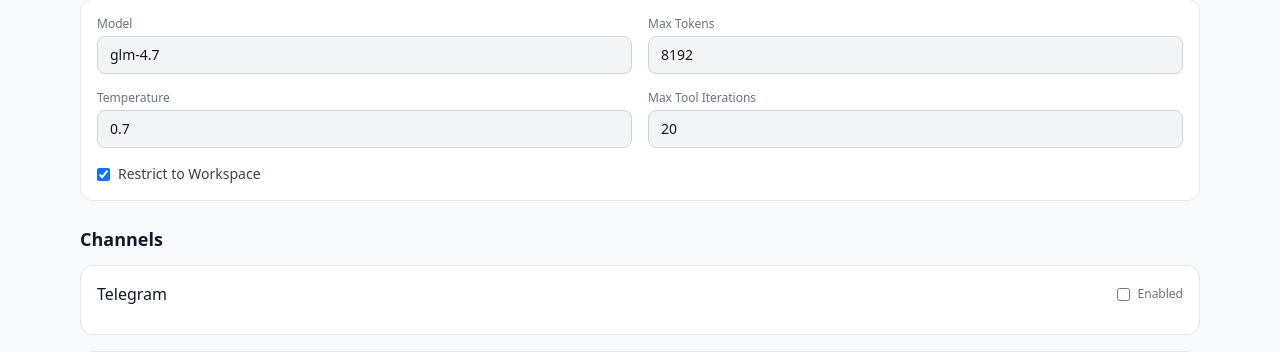
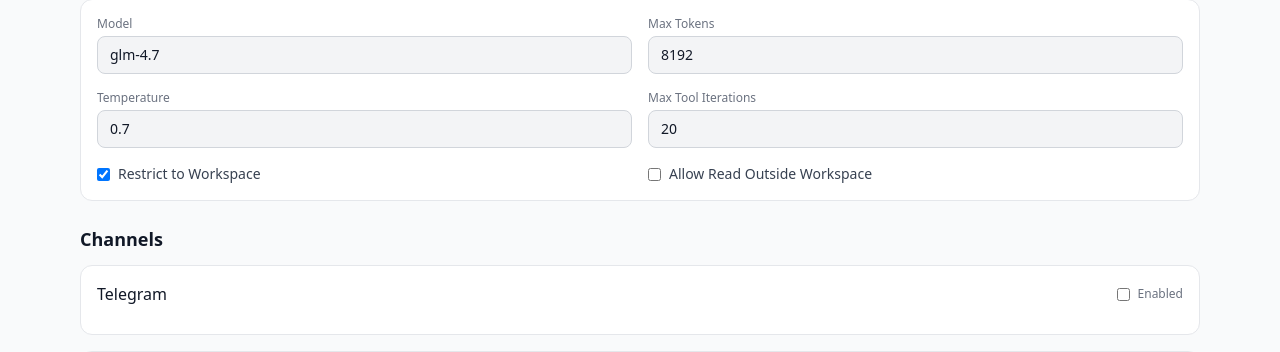
Before and after one commit to quangnd0512/picoclaw-railway-template, a Python web app: template templates/index.html in a window 1280 px wide. Shown: the part 1238-1590 px from the top of the page. Run offline with Jinja, Linux system fonts and the light colour scheme; the template is opened without the code that fills it, so the values that code supplies are empty; some libraries are stand-ins or nearby versions.

Commit message:
feat(ui): add allow_read_outside_workspace toggle to Agent Defaults

```diff
--- a/server.py
+++ b/server.py
@@ -94,6 +94,7 @@ def default_config():
             "defaults": {
                 "workspace": "~/.picoclaw/workspace",
                 "restrict_to_workspace": True,
+                "allow_read_outside_workspace": False,
                 "provider": "",
                 "model": "glm-4.7",
                 "max_tokens": 8192,
--- a/templates/index.html
+++ b/templates/index.html
@@ -199,6 +199,14 @@
                                     />
                                     <label class="text-sm text-gray-700 dark:text-gray-300">Restrict to Workspace</label>
                                 </div>
+                                <div class="flex items-center gap-2">
+                                    <input
+                                        type="checkbox"
+                                        class="rounded bg-gray-100 border-gray-300 dark:bg-gray-800 dark:border-gray-600"
+                                        x-model="config.agents.defaults.allow_read_outside_workspace"
+                                    />
+                                    <label class="text-sm text-gray-700 dark:text-gray-300">Allow Read Outside Workspace</label>
+                                </div>
                             </div>
                         </div>
                     </section>
@@ -1538,7 +1546,7 @@
 
             function defaultConfig() {
               return {
-                agents: { defaults: { workspace: '~/.picoclaw/workspace', restrict_to_workspace: true, provider: '', model: 'glm-4.7', max_tokens: 8192, temperature: 0.7, max_tool_iterations: 20 } },
+                agents: { defaults: { workspace: '~/.picoclaw/workspace', restrict_to_workspace: true, allow_read_outside_workspace: false, provider: '', model: 'glm-4.7', max_tokens: 8192, temperature: 0.7, max_tool_iterations: 20 } },
                 channels: {
                   telegram: { enabled: false, token: '', proxy: '', allow_from: [] },
                   discord: { enabled: false, token: '', allow_from: [] },
```
